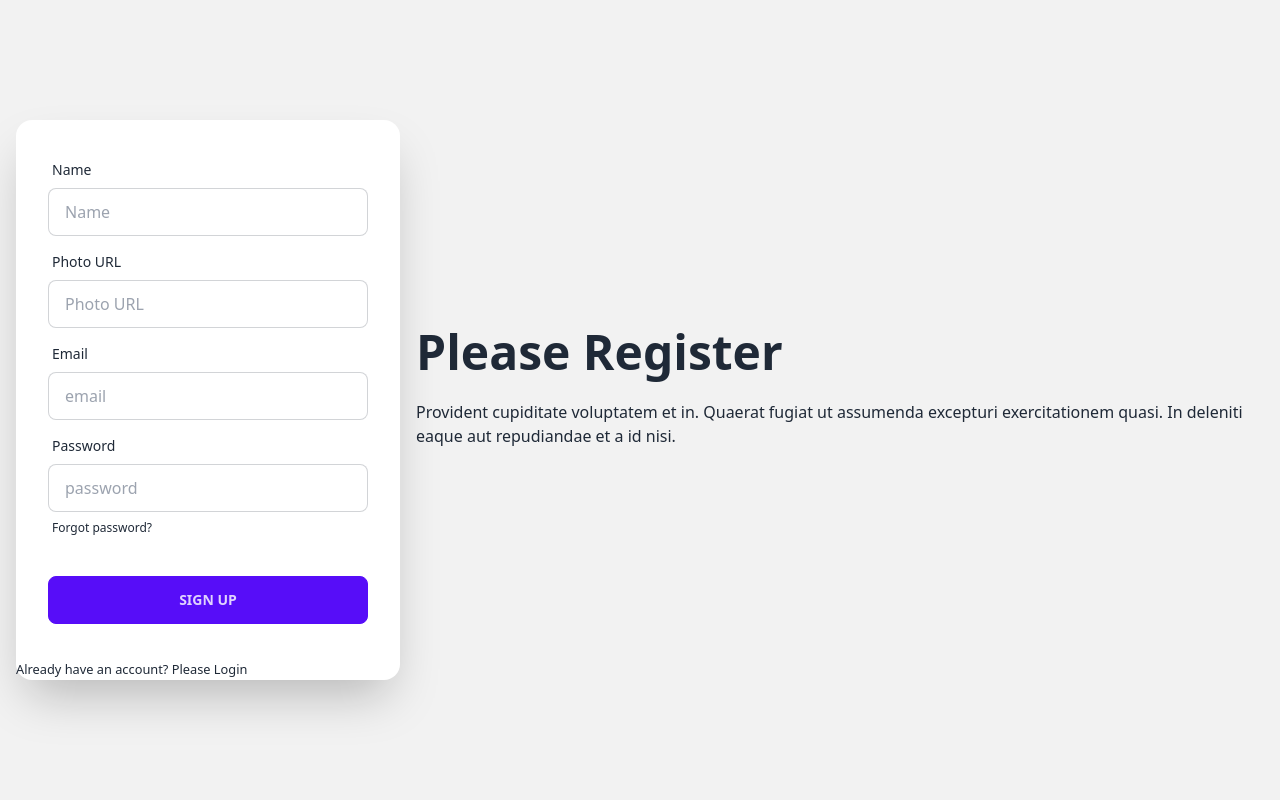
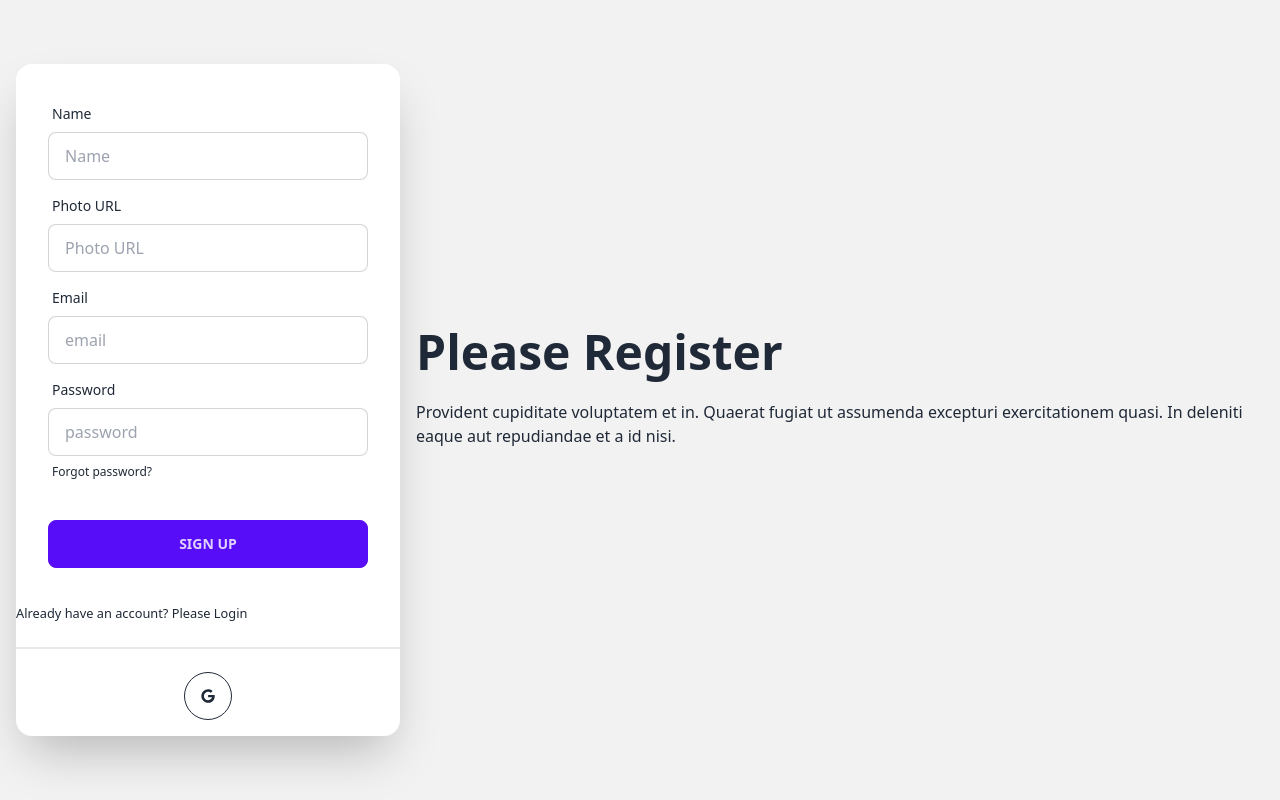
Before and after one commit to muhiminul-islam/nil-restaurant-client, a React (Vite) app: page /signup in a window 1280 px wide. Built offline with nearby package versions, Linux system fonts and the light colour scheme; no server answers.

Commit message:
sign up with google one time user create

```diff
--- a/src/Routes/Routes.jsx
+++ b/src/Routes/Routes.jsx
@@ -46,7 +46,7 @@ import MyCart from "../pages/Dashboard/MyCart/MyCart";
     },
     {
       path: 'dashboard',
-      element: <Dashboard></Dashboard>,
+      element: <PrivateRoute><Dashboard></Dashboard></PrivateRoute>,
       children: [
         {
           path: 'mycart',
--- a/src/pages/Login/Login.jsx
+++ b/src/pages/Login/Login.jsx
@@ -4,6 +4,7 @@ import { AuthContext } from '../../providers/AuthProvider';
 import { Link, useLocation, useNavigate } from 'react-router-dom';
 import { Helmet } from 'react-helmet-async';
 import Swal from 'sweetalert2';
+import SocialLogin from '../Shared/SocialLogin/SocialLogin';
 
 const Login = () => {
     const [disabled, setDisabled] = useState(true);
@@ -90,6 +91,7 @@ const Login = () => {
                             </div>
                         </form>
                         <p><small>New here? <Link to="/signup">Create an account</Link></small></p>
+                        <SocialLogin></SocialLogin>
                     </div>
                 </div>
             </div>
--- /dev/null
+++ b/src/pages/Shared/SocialLogin/SocialLogin.jsx
@@ -0,0 +1,49 @@
+import { useContext } from "react";
+import { FaGoogle } from "react-icons/fa";
+import { AuthContext } from "../../../providers/AuthProvider";
+import { useLocation, useNavigate } from "react-router-dom";
+
+
+const SocialLogin = () => {
+    const { googleSignIn } = useContext(AuthContext);
+    const navigate = useNavigate();
+    const location = useLocation();
+
+    const from = location.state?.from?.pathname || '/';
+
+    const handleGoogleLogIn = () => {
+        googleSignIn()
+            .then(result => {
+                const loggedInUser = result.user;
+                console.log(loggedInUser);
+                const savedUser = { name: loggedInUser.displayName, email: loggedInUser.email }
+                fetch('http://localhost:5000/users', {
+                    method: 'POST',
+                    headers: {
+                        'content-type': 'application/json'
+                    },
+                    body: JSON.stringify(savedUser)
+                })
+                    .then(res => res.json())
+                    .then(() => {
+                        navigate(from, { replace: true });
+
+                    })
+
+
+
+            })
+    }
+    return (
+        <div>
+            <div className="divider"></div>
+            <div className="text-center w-full my-4">
+                <button onClick={handleGoogleLogIn} className="btn btn-circle btn-outline">
+                    <FaGoogle></FaGoogle>
+                </button>
+            </div>
+        </div>
+    );
+};
+
+export default SocialLogin;
--- a/src/pages/SignUp/SignUp.jsx
+++ b/src/pages/SignUp/SignUp.jsx
@@ -4,6 +4,7 @@ import { useForm } from "react-hook-form";
 import { AuthContext } from "../../providers/AuthProvider";
 import { Link, useNavigate } from "react-router-dom";
 import Swal from "sweetalert2";
+import SocialLogin from "../Shared/SocialLogin/SocialLogin";
 
 
 const SignUp = () => {
@@ -12,14 +13,23 @@ const SignUp = () => {
     const navigate = useNavigate();
 
     const onSubmit = data => {
-        console.log(data);
         createUser(data.email, data.password)
             .then(result => {
                 const loggedUser = result.user;
                 console.log(loggedUser);
                 updateUserProfile(data.name, data.photoURL)
                     .then(() => {
-                    console.log('user profile data updated');
+                        const savedUser = { name: data.name, email: data.email }
+                        fetch('http://localhost:5000/users', {
+                            method: 'POST',
+                            headers: {
+                                'content-type': 'application/json'
+                            },
+                            body: JSON.stringify(savedUser)
+                        })
+                            .then(res => res.json())
+                            .then(data => {
+                                if (data.insertedId) {
                                     reset();
                                     Swal.fire({
                                         position: 'top-end',
@@ -30,6 +40,10 @@ const SignUp = () => {
                                     })
 
                                     navigate('/');
+                                }
+                            })
+
+
 
 
                     }).catch((error) => {
@@ -107,6 +121,7 @@ const SignUp = () => {
                             </div>
                         </form>
                         <p><small>Already have an account? <Link to="/login">Please Login</Link></small></p>
+                        <SocialLogin></SocialLogin>
                     </div>
                 </div>
             </div>
--- a/src/providers/AuthProvider.jsx
+++ b/src/providers/AuthProvider.jsx
@@ -1,5 +1,5 @@
 import { createContext, useEffect, useState } from "react";
-import { createUserWithEmailAndPassword, getAuth, onAuthStateChanged, signInWithEmailAndPassword, signOut, updateProfile } from "firebase/auth";
+import { GoogleAuthProvider, createUserWithEmailAndPassword, getAuth, onAuthStateChanged, signInWithEmailAndPassword, signInWithPopup, signOut, updateProfile } from "firebase/auth";
 import { app } from "../firebase/firebase.config";
 
 export const AuthContext = createContext(null);
@@ -8,6 +8,8 @@ const AuthProvider = ({children}) => {
     const [user, setUser] = useState(null);
     const [loading, setLoading] = useState(true);
 
+    const googleProvider = new GoogleAuthProvider();
+
     const createUser = (email, password) => {
         setLoading(true);
         return createUserWithEmailAndPassword(auth, email,password);
@@ -15,6 +17,11 @@ const AuthProvider = ({children}) => {
     const signIn = (email, password) => {
         setLoading(true);
         return signInWithEmailAndPassword(auth, email, password)
+    }
+
+    const googleSignIn = () => {
+        setLoading(true);
+        return signInWithPopup(auth, googleProvider);
     }
 
     const logOut = () => {
@@ -45,6 +52,7 @@ const AuthProvider = ({children}) => {
         loading,
         createUser,
         signIn,
+        googleSignIn,
         logOut,
         updateUserProfile,
     }
```
Lines whose indentation alone changed are shown as unchanged.
